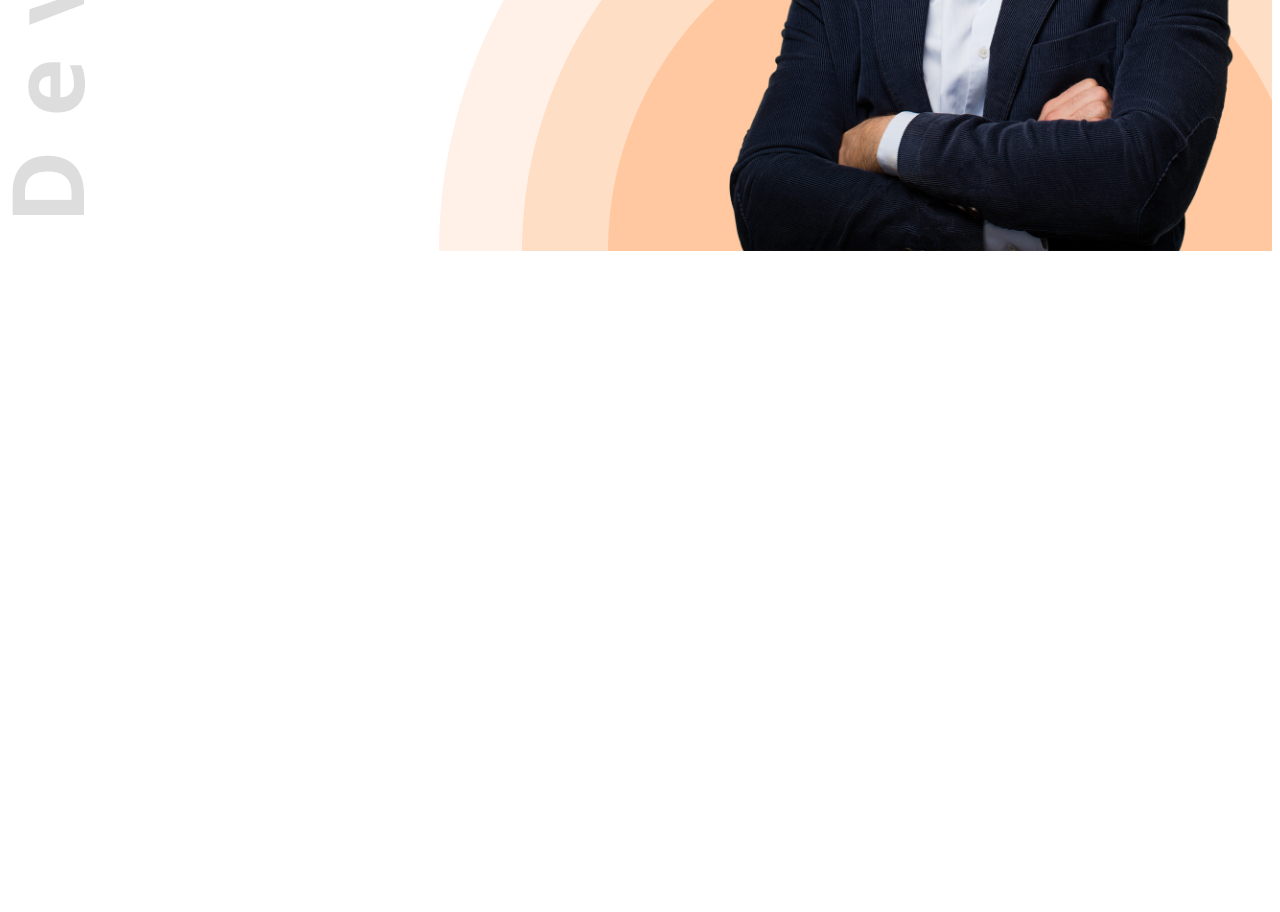
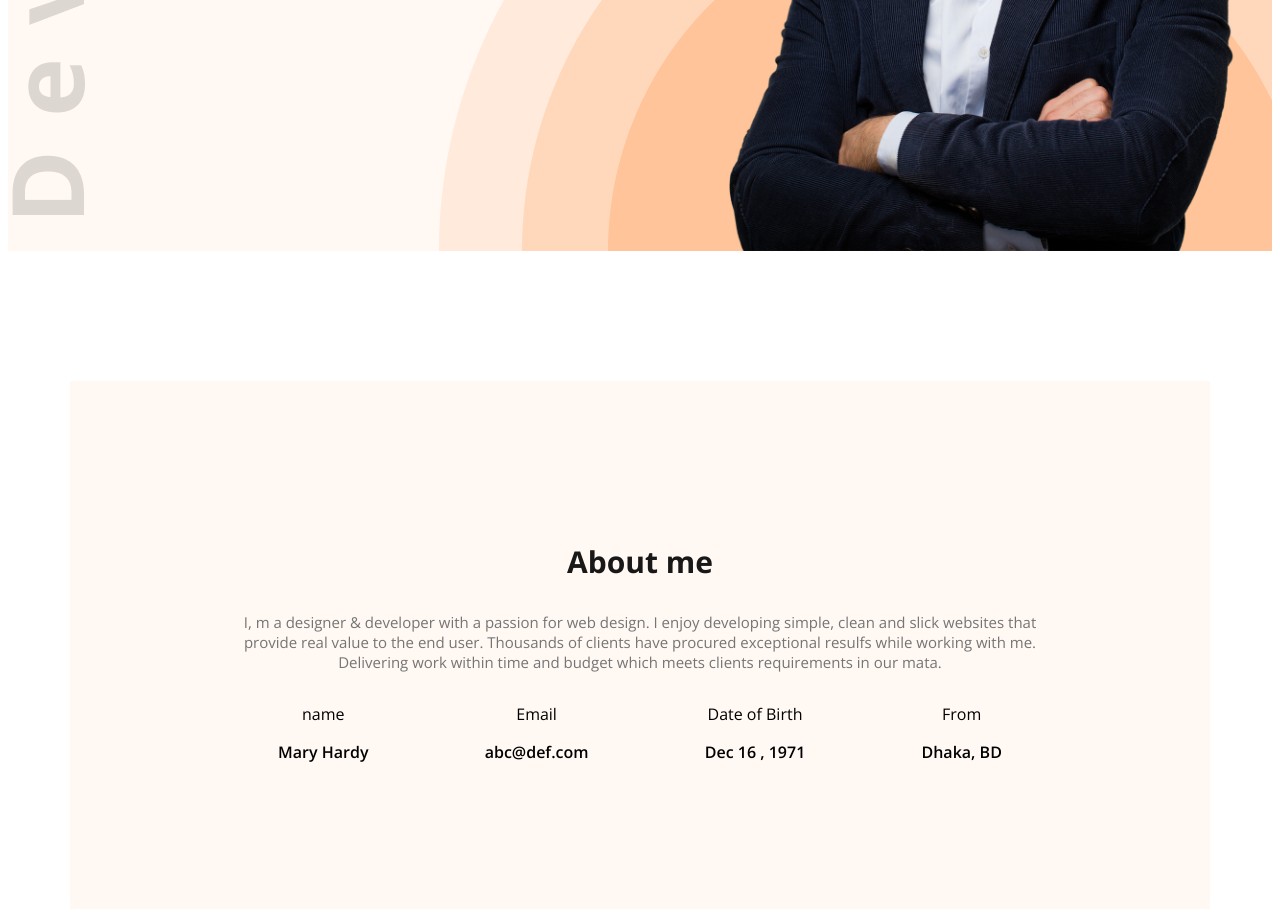
Before and after one commit to nusrathumaira12/Web-dev-portfolio, a plain HTML site: page index.html in a window 1280 px wide. Shown: the part 556-1468 px from the top of the page. Before the commit the page ends 815 px from the top, so only its background shows below. Drawn offline with nearby package versions, Linux system fonts and the light colour scheme.

Commit message:
added about item

```diff
--- a/index.html
+++ b/index.html
@@ -11,7 +11,7 @@
     <link rel="stylesheet" href="styles/portfolio.css">
 </head>
 <body class="open-sans-normal">
-    <header class="header">
+    <header class="header secondary-bg">
 <nav>
     <h3 class="nav-title">
         Ma<span class="text-primary">r</span>y
@@ -42,7 +42,36 @@
 
     </header>
     <main>
+<section class="about secondary-bg">
+    <h3 class="section-title">About me</h3>
+    <p class="section-description">
+        I, m a designer & developer with a passion for web design. I enjoy developing simple, clean and slick websites that provide real value to the end user. Thousands of clients have procured exceptional resulfs while working with me. Delivering work within time and budget which meets clients requirements in our mata.
+    </p>
 
+    <div class="about-items">
+<!-- .about-item*4>p.item-title+p.item-description -->
+<div class="about-item">
+    <p class="item-title">name</p>
+    <p class="item-description">Mary Hardy</p>
+</div>
+<div class="about-item">
+    <p class="item-title">Email</p>
+    <p class="item-description">abc@def.com</p>
+</div>
+<div class="about-item">
+    <p class="item-title">Date of Birth</p>
+    <p class="item-description">Dec 16 , 1971</p>
+</div>
+<div class="about-item">
+    <p class="item-title">From</p>
+    <p class="item-description">Dhaka, BD</p>
+</div>
+
+
+    </div>
+
+
+</section>
 
     </main>
     <footer>
--- a/styles/portfolio.css
+++ b/styles/portfolio.css
@@ -19,7 +19,9 @@
 .text-primary{
     color: #FD6E0A;
 }
-
+.secondary-bg{
+    background-color: #FFF8F3;
+}
 /* nav styles */
 nav{
     display: flex;
@@ -39,6 +41,32 @@ nav{
     border-radius: 5px;
     font-size: 20px;
     border: none;
+}
+/* main styles */
+main{
+max-width: 1140px;
+margin: 0 auto;
+
+}
+
+
+/* about styles */
+.about{
+    border-radius: 10;
+    padding: 130px 150px;
+    text-align: center;
+    margin-top: 130px;
+
+
+}
+.section-title{
+    font-size: 30px;
+    font-weight: bold;
+    color: #181818;
+}
+.section-description{
+    font-size: 15px;
+    color: #757575;
 }
 nav ul li{
     list-style: none;
@@ -85,3 +113,10 @@ nav ul{
 width: 580px;
 
 }
+.item-description{
+    font-weight: 600;
+}
+.about-items{
+    display: flex;
+    justify-content: space-around;
+}
```
